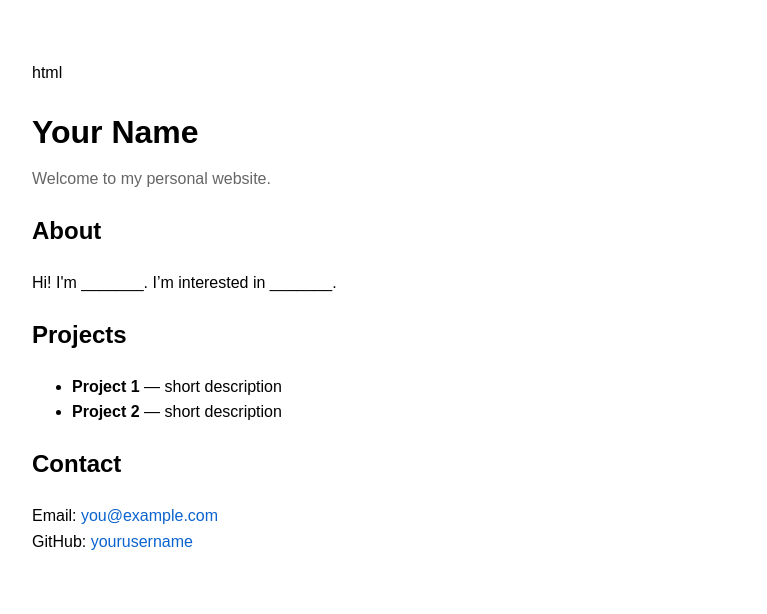
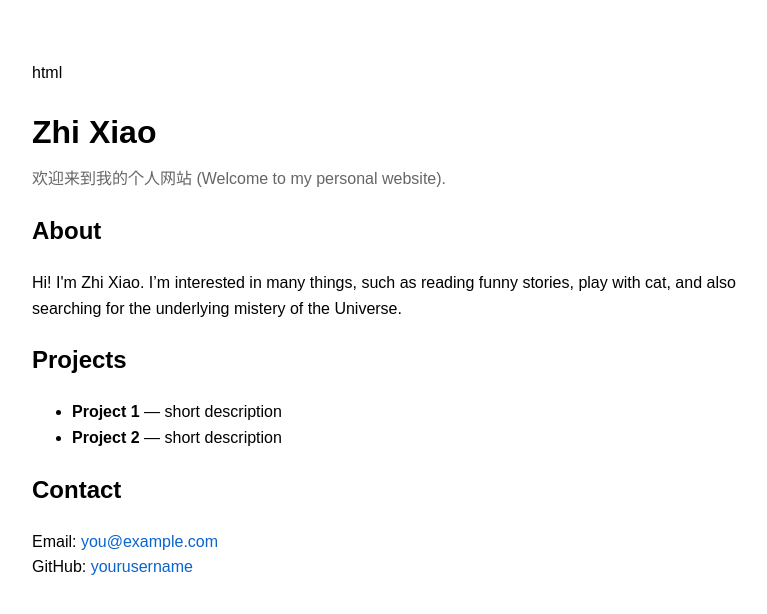
Before and after one commit to spacecraftcat-spec/spacecraftcat-spec.github.io, a plain HTML site: page index.html in a window 1280 px wide. Shown: the whole page, without its empty margins (248-1015 px from the left). Drawn offline with Linux system fonts and the light colour scheme.

Commit message:
Update index.html

```diff
--- a/index.html
+++ b/index.html
@@ -21,12 +21,12 @@ html
   </style>
 </head>
 <body>
-  <h1>Your Name</h1>
-  <p class="subtitle">Welcome to my personal website.</p>
+  <h1>Zhi Xiao</h1>
+  <p class="subtitle">欢迎来到我的个人网站 (Welcome to my personal website).</p>
 
   <h2>About</h2>
   <p>
-    Hi! I'm _______. I’m interested in _______.
+    Hi! I'm Zhi Xiao. I’m interested in many things, such as reading funny stories, play with cat, and also searching for the underlying mistery of the Universe.
   </p>
 
   <h2>Projects</h2>
```
